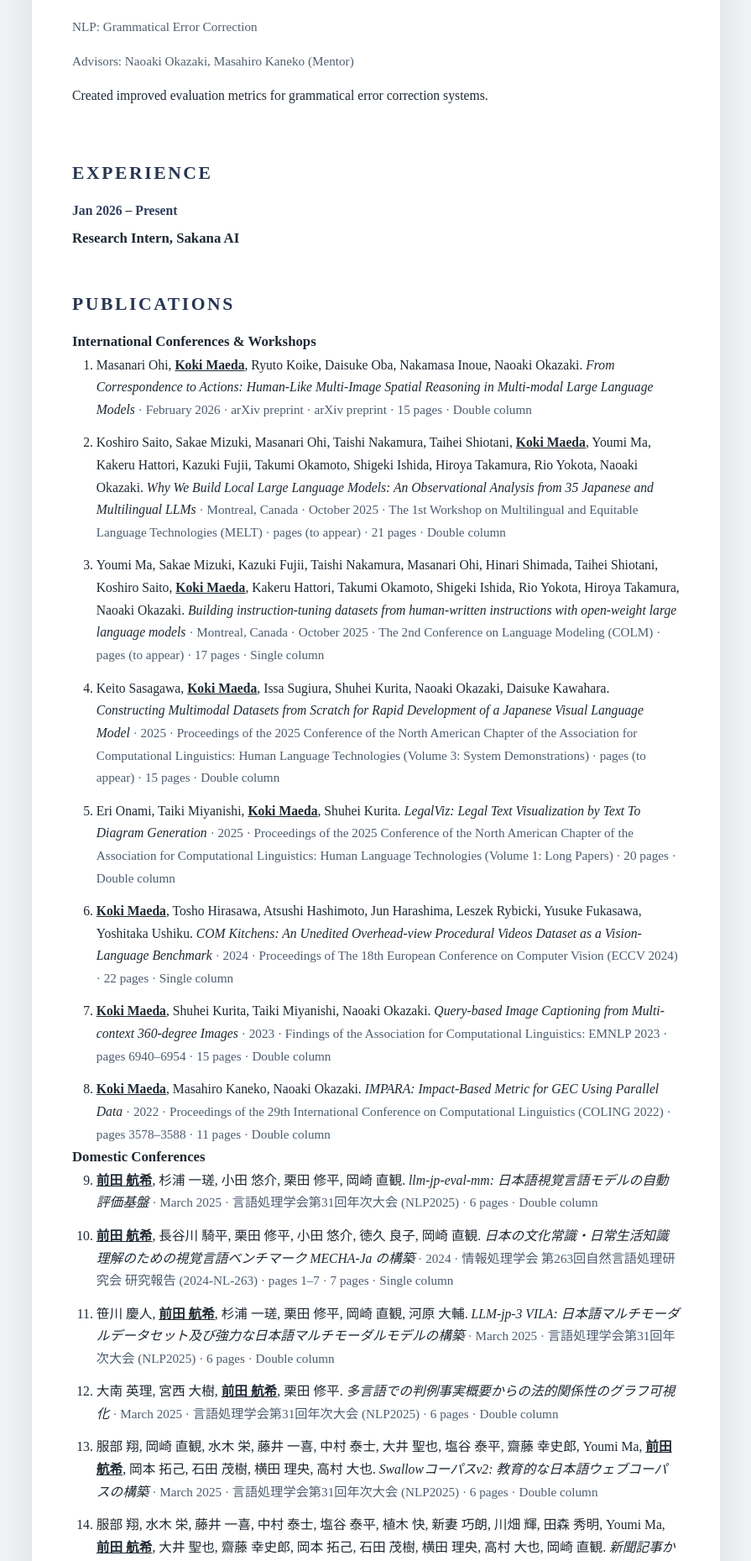
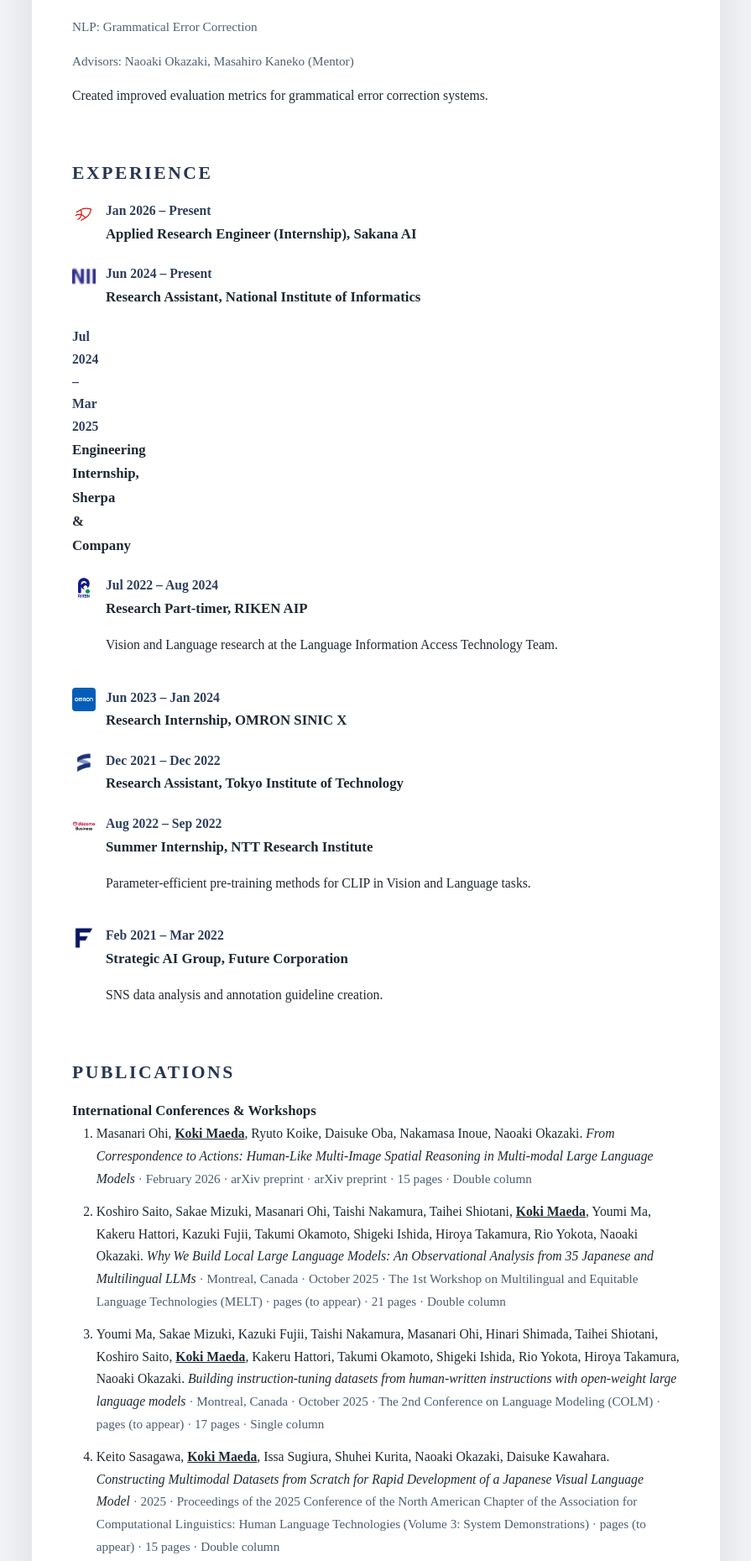
Before and after one commit to Silviase/silviase.github.io, a Jekyll site: the page built from pages/cv.md, in a window 1280 px wide. Shown: the part 1167-3026 px from the top of the page at 84% size, without its empty margins (192-1087 px from the left). Built offline with Jekyll 4.4.1, drawn with Linux system fonts in a browser that asks for light colours.

Commit message:
feat: populate experience from LinkedIn with company logos
- Add full work history from LinkedIn: Sakana AI, NII, Sherpa,
  RIKEN AIP, OMRON SINIC X, Tokyo Tech, NTT, Future Corp
- Download and add company favicon logos to assets/logos/
- Display logos inline with experience entries on home and CV pages
- Add CSS for logo-bearing timeline items on both layouts

Co-Authored-By: Claude Opus 4.6 <noreply@anthropic.com>

```diff
--- a/_data/experience.yml
+++ b/_data/experience.yml
@@ -1,4 +1,46 @@
 - years: 'Jan 2026 – Present'
-  role: Research Intern
+  role: Applied Research Engineer (Internship)
   organization: Sakana AI
+  logo: /assets/logos/sakana.ico
   description: ''
+
+- years: 'Jun 2024 – Present'
+  role: Research Assistant
+  organization: National Institute of Informatics
+  logo: /assets/logos/nii.ico
+  description: ''
+
+- years: 'Jul 2024 – Mar 2025'
+  role: Engineering Internship
+  organization: Sherpa & Company
+  description: ''
+
+- years: 'Jul 2022 – Aug 2024'
+  role: Research Part-timer
+  organization: RIKEN AIP
+  logo: /assets/logos/riken.ico
+  description: 'Vision and Language research at the Language Information Access Technology Team.'
+
+- years: 'Jun 2023 – Jan 2024'
+  role: Research Internship
+  organization: OMRON SINIC X
+  logo: /assets/logos/omron-sinicx.ico
+  description: ''
+
+- years: 'Dec 2021 – Dec 2022'
+  role: Research Assistant
+  organization: Tokyo Institute of Technology
+  logo: /assets/logos/titech.ico
+  description: ''
+
+- years: 'Aug 2022 – Sep 2022'
+  role: Summer Internship
+  organization: NTT Research Institute
+  logo: /assets/logos/ntt.ico
+  description: 'Parameter-efficient pre-training methods for CLIP in Vision and Language tasks.'
+
+- years: 'Feb 2021 – Mar 2022'
+  role: Strategic AI Group
+  organization: Future Corporation
+  logo: /assets/logos/future.ico
+  description: 'SNS data analysis and annotation guideline creation.'
--- a/assets/css/cv.css
+++ b/assets/css/cv.css
@@ -146,6 +146,20 @@
   gap: 0.35rem;
 }
 
+.cv-timeline-item--with-logo {
+  grid-template-columns: 28px 1fr;
+  gap: 0.35rem 0.75rem;
+  align-items: start;
+}
+
+.cv-timeline-logo {
+  width: 28px;
+  height: 28px;
+  object-fit: contain;
+  border-radius: 4px;
+  margin-top: 0.1rem;
+}
+
 .cv-timeline-years {
   font-weight: 600;
   color: var(--cv-timeline-accent);
--- a/assets/css/main.css
+++ b/assets/css/main.css
@@ -279,6 +279,21 @@ a:focus {
 
 .timeline-description {
   margin: 0.6rem 0 0;
+}
+
+.timeline-item--with-logo {
+  display: grid;
+  grid-template-columns: 36px 1fr;
+  gap: 1rem;
+  align-items: start;
+}
+
+.timeline-logo {
+  width: 36px;
+  height: 36px;
+  object-fit: contain;
+  border-radius: 6px;
+  margin-top: 0.15rem;
 }
 
 .paper-groups {
--- a/pages/cv.md
+++ b/pages/cv.md
@@ -82,9 +82,12 @@ lang: en
   <h2>Experience</h2>
   <ul class="cv-timeline">
     {% for item in experience %}
-      <li class="cv-timeline-item">
-        <div class="cv-timeline-years">{{ item.years }}</div>
+      <li class="cv-timeline-item cv-timeline-item--with-logo">
+        {% if item.logo %}
+          <img class="cv-timeline-logo" src="{{ item.logo | relative_url }}" alt="{{ item.organization }}" loading="lazy" />
+        {% endif %}
         <div>
+          <div class="cv-timeline-years">{{ item.years }}</div>
           <h3>{{ item.role }}, {{ item.organization }}</h3>
           {% if item.description and item.description != '' %}
             <p>{{ item.description }}</p>
```
Also changed, not shown: _layouts/home.html (+10 -5 lines), assets/logos/future.ico (added), assets/logos/nii.ico (added), assets/logos/ntt.ico (added), assets/logos/omron-sinicx.ico (added), assets/logos/riken.ico (added), assets/logos/sakana.ico (added), assets/logos/titech.ico (added).
